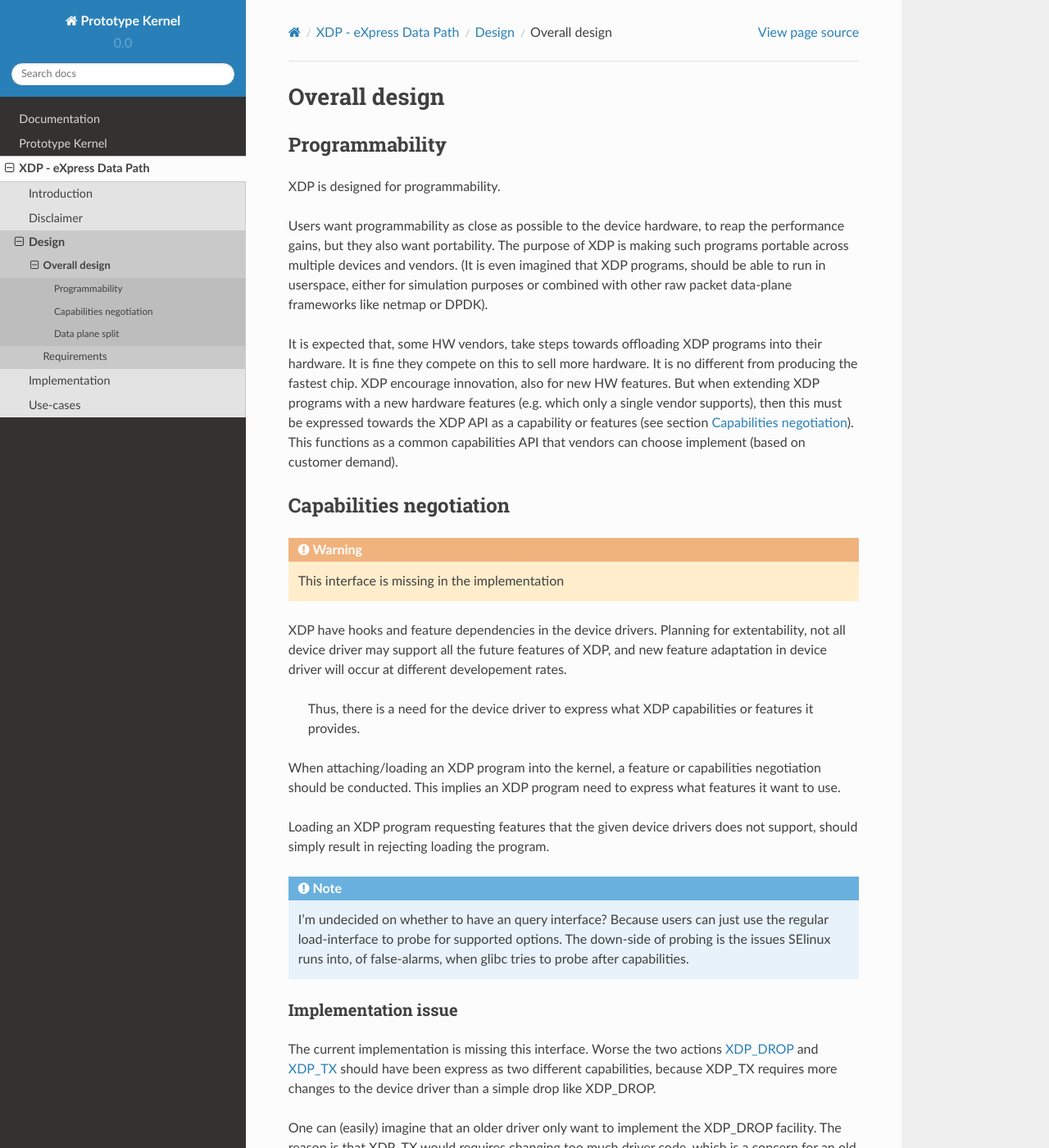
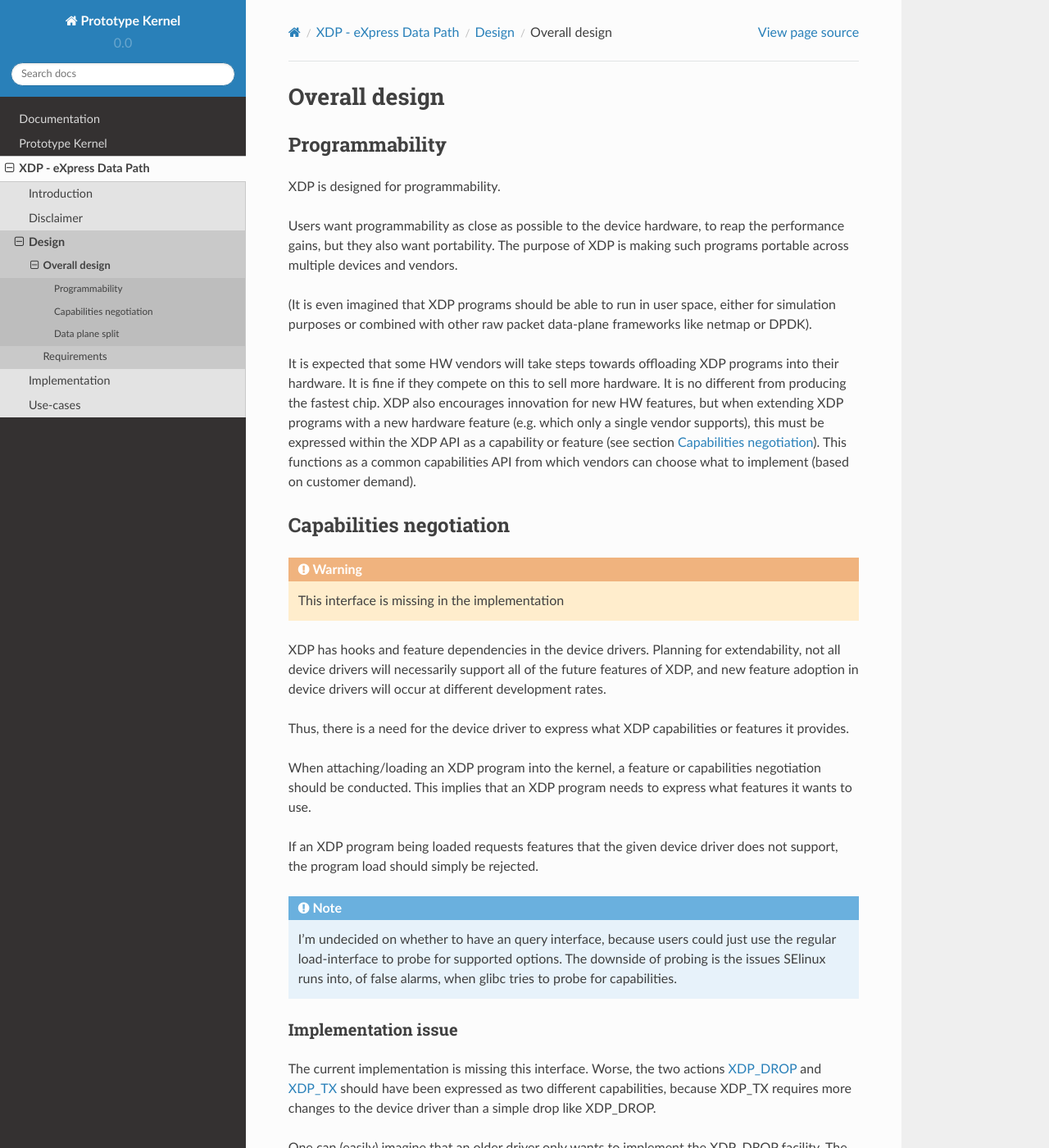
Before and after one commit to netoptimizer/prototype-kernel, a Sphinx documentation site: the page built from kernel/Documentation/networking/XDP/design/design.rst, in a window 1280 px wide and 1400 px high. Shown: the whole window at 82% size. Built offline with Sphinx 7.4.7 and the Read the Docs theme 2.0.0, drawn with Linux system fonts in a browser that asks for light colours; some of the changed text lies outside the part shown.

Commit message:
Copy-edit "Overall design" page
Signed-off-by: Edward Cree <ecree@solarflare.com>

```diff
--- a/kernel/Documentation/networking/XDP/design/design.rst
+++ b/kernel/Documentation/networking/XDP/design/design.rst
@@ -9,21 +9,22 @@ XDP is designed for programmability.
 
 Users want programmability as close as possible to the device
 hardware, to reap the performance gains, but they also want
-portability. The purpose of XDP is making such programs portable
-across multiple devices and vendors. (It is even imagined that XDP
-programs, should be able to run in userspace, either for simulation
-purposes or combined with other raw packet data-plane frameworks like
-netmap or DPDK).
+portability.  The purpose of XDP is making such programs portable
+across multiple devices and vendors.
 
-It is expected that, some HW vendors, take steps towards offloading
-XDP programs into their hardware.  It is fine they compete on this to
-sell more hardware. It is no different from producing the fastest
-chip. XDP encourage innovation, also for new HW features. But when
-extending XDP programs with a new hardware features (e.g. which only a
-single vendor supports), then this must be expressed towards the XDP
-API as a capability or features (see section `Capabilities
-negotiation`_).  This functions as a common capabilities API that
-vendors can choose implement (based on customer demand).
+(It is even imagined that XDP programs should be able to run in
+user space, either for simulation purposes or combined with other raw
+packet data-plane frameworks like netmap or DPDK).
+
+It is expected that some HW vendors will take steps towards offloading
+XDP programs into their hardware.  It is fine if they compete on this
+to sell more hardware.  It is no different from producing the fastest
+chip.  XDP also encourages innovation for new HW features, but when
+extending XDP programs with a new hardware feature (e.g. which only a
+single vendor supports), this must be expressed within the XDP API as
+a capability or feature (see section `Capabilities negotiation`_).
+This functions as a common capabilities API from which vendors can
+choose what to implement (based on customer demand).
 
 .. _ref_prog_negotiation:
 
@@ -32,40 +33,39 @@ Capabilities negotiation
 
 .. Warning:: This interface is missing in the implementation
 
-XDP have hooks and feature dependencies in the device drivers.
-Planning for extentability, not all device driver may support all the
-future features of XDP, and new feature adaptation in device driver
-will occur at different developement rates.
+XDP has hooks and feature dependencies in the device drivers.
+Planning for extendability, not all device drivers will necessarily
+support all of the future features of XDP, and new feature adoption
+in device drivers will occur at different development rates.
 
- Thus, there is a need for the device driver to express what XDP
- capabilities or features it provides.
+Thus, there is a need for the device driver to express what XDP
+capabilities or features it provides.
 
 When attaching/loading an XDP program into the kernel, a feature or
-capabilities negotiation should be conducted.  This implies an XDP
-program need to express what features it want to use.
+capabilities negotiation should be conducted.  This implies that an
+XDP program needs to express what features it wants to use.
 
-Loading an XDP program requesting features that the given device
-drivers does not support, should simply result in rejecting loading
-the program.
+If an XDP program being loaded requests features that the given device
+driver does not support, the program load should simply be rejected.
 
-.. note:: I'm undecided on whether to have an query interface?
-   Because users can just use the regular load-interface to probe for
-   supported options.  The down-side of probing is the issues SElinux
-   runs into, of false-alarms, when glibc tries to probe after
+.. note:: I'm undecided on whether to have an query interface, because
+   users could just use the regular load-interface to probe for
+   supported options.  The downside of probing is the issues SElinux
+   runs into, of false alarms, when glibc tries to probe for
    capabilities.
 
 
 Implementation issue
 --------------------
 
-The current implementation is missing this interface.  Worse the two
-actions :ref:`XDP_DROP` and :ref:`XDP_TX` should have been express as
-two different capabilities, because XDP_TX requires more changes to
+The current implementation is missing this interface.  Worse, the two
+actions :ref:`XDP_DROP` and :ref:`XDP_TX` should have been expressed
+as two different capabilities, because XDP_TX requires more changes to
 the device driver than a simple drop like XDP_DROP.
 
-One can (easily) imagine that an older driver only want to implement
-the XDP_DROP facility.  The reason is that XDP_TX would requires
-changing too much driver code, which is a concern for an old stable
+One can (easily) imagine that an older driver only wants to implement
+the XDP_DROP facility.  The reason is that XDP_TX would require
+changing too much driver code, which is a concern for an old, stable
 and time-proven driver.
 
 Data plane split
```
